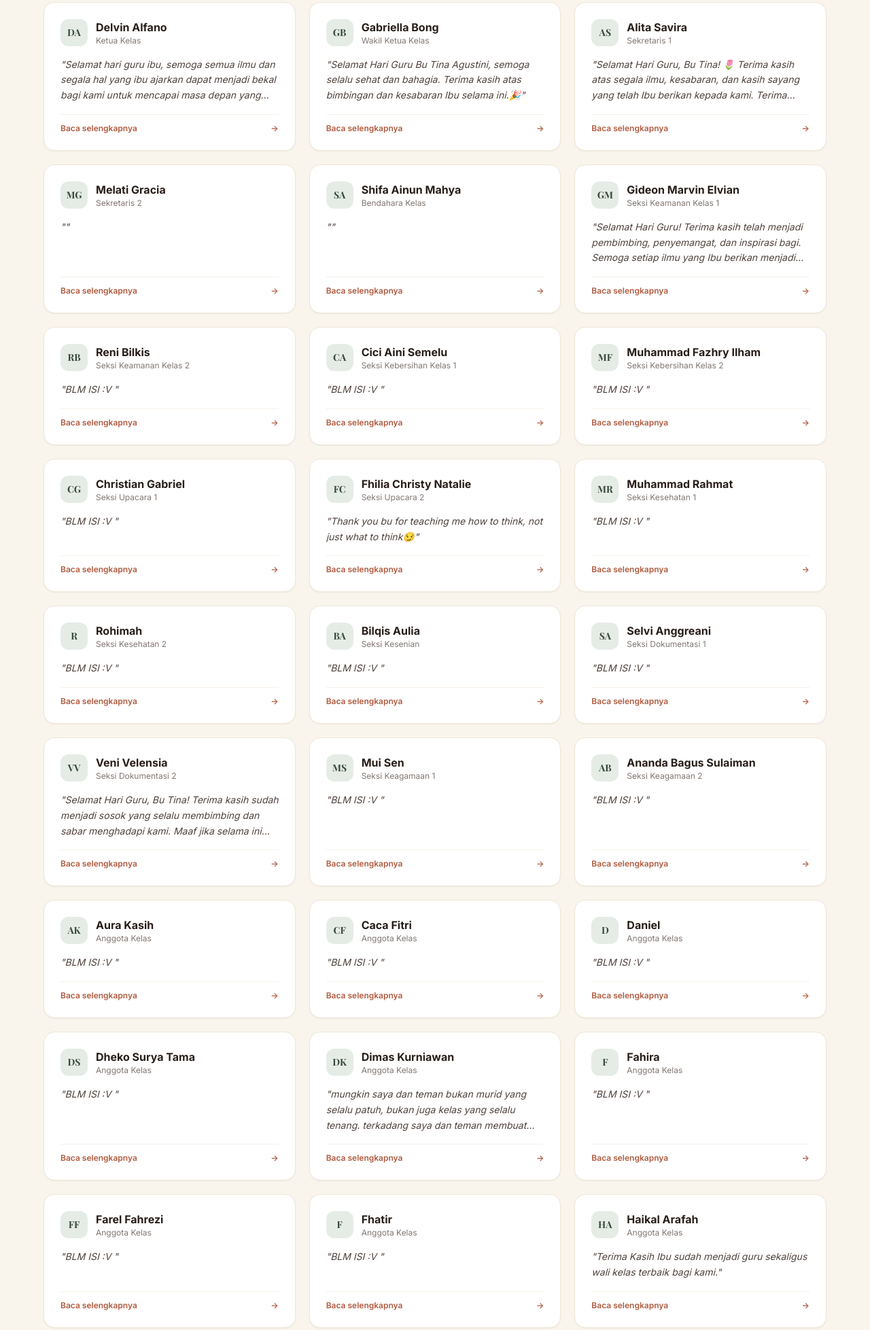
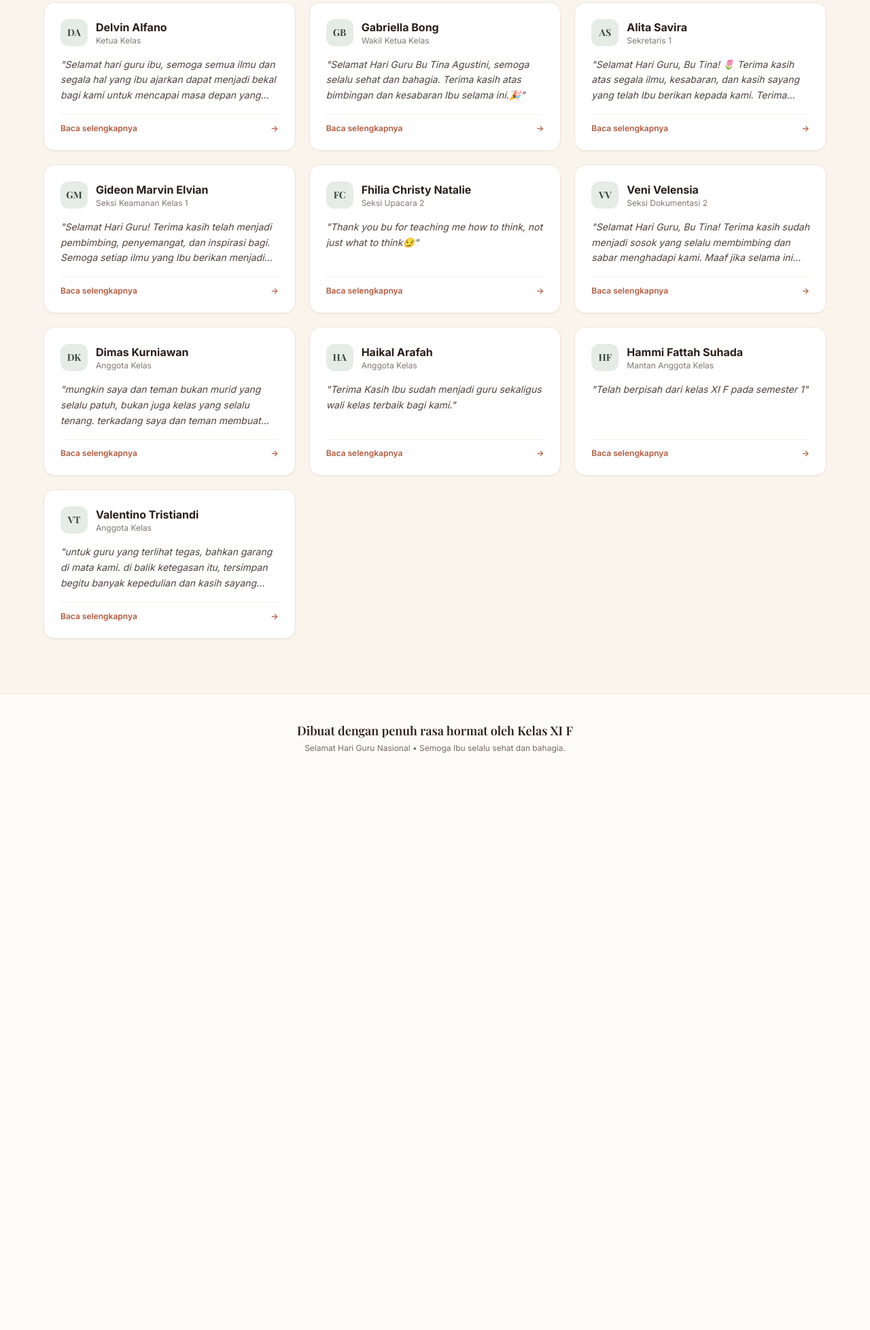
Before and after one commit to alfaa855/alfaa855.github.io, a plain HTML site: page index.html in a window 1280 px wide. Shown: the part 5322-7279 px from the top of the page at 68% size. After the commit the page ends 6471 px from the top, so only its background shows below. Drawn offline with nearby package versions, Linux system fonts and the light colour scheme; a web font is replaced by a local one.

Commit message:
Update student messages for Teacher's Day
Removed several entries with empty messages and added heartfelt messages from students to their teacher for Teacher's Day.

```diff
--- a/index.html
+++ b/index.html
@@ -530,39 +530,9 @@
                 message: "Selamat Hari Guru, Bu Tina! 🌷 Terima kasih atas segala ilmu, kesabaran, dan kasih sayang yang telah Ibu berikan kepada kami. Terima kasih karena tidak pernah lelah membimbing, mengajari, dan mengingatkan kami untuk menjadi pribadi yang lebih baik. Mungkin kami belum selalu menjadi murid yang sempurna. Terkadang ada tingkah laku kami yang membuat Ibu kesal, ada perkataan yang kurang berkenan, dan ada sikap kami yang mungkin menguji kesabaran Ibu. Untuk itu, kami mohon maaf sebesar-besarnya.Bu Tina, semoga Ibu selalu diberikan kesehatan, kebahagiaan, dan kekuatan dalam mendidik generasi penerus bangsa. Semoga setiap ilmu dan kebaikan yang Ibu berikan menjadi amal yang terus mengalir. Terima kasih sudah menjadi bagian dari perjalanan kami. Guru hebat bukan hanya mengajarkan pelajaran, tetapi juga meninggalkan kenangan dan nilai kehidupan yang tidak akan terlupakan. Selamat Hari Guru, Bu Tina! Kami sayang dan menghargai Ibu. ❤️"
             },
             {
-                name: "Melati Gracia",
-                role: "Sekretaris 2",
-                message: ""
-            },
-            {
-                name: "Shifa Ainun Mahya",
-                role: "Bendahara Kelas",
-                message: ""
-            },
-            {
                 name: "Gideon Marvin Elvian",
                 role: "Seksi Keamanan Kelas 1",
                 message:"Selamat Hari Guru! Terima kasih telah menjadi pembimbing, penyemangat, dan inspirasi bagi. Semoga setiap ilmu yang Ibu berikan menjadi berkat dan membawa kebaikan bagi banyak orang."
-            },
-            {
-                name: "Reni Bilkis",
-                role: "Seksi Keamanan Kelas 2",
-                message: "BLM ISI :V "
-            },
-            {
-                name: "Cici Aini Semelu",
-                role: "Seksi Kebersihan Kelas 1",
-                message: "BLM ISI :V "
-            },
-            {
-                name: "Muhammad Fazhry Ilham",
-                role: "Seksi Kebersihan Kelas 2",
-                message: "BLM ISI :V "
-            },
-            {
-                name: "Christian Gabriel",
-                role: "Seksi Upacara 1",
-                message: "BLM ISI :V "
             },
             {
                 name: "Fhilia Christy Natalie",
@@ -570,79 +540,14 @@
                 message: "Thank you bu for teaching me how to think, not just what to think😏"
             },
             {
-                name: "Muhammad Rahmat",
-                role: "Seksi Kesehatan 1",
-                message: "BLM ISI :V "
-            },
-            {
-                name: "Rohimah",
-                role: "Seksi Kesehatan 2",
-                message: "BLM ISI :V "
-            },
-            {
-                name: "Bilqis Aulia",
-                role: "Seksi Kesenian",
-                message: "BLM ISI :V "
-            },
-            {
-                name: "Selvi Anggreani",
-                role: "Seksi Dokumentasi 1",
-                message: "BLM ISI :V "
-            },
-            {
                 name: "Veni Velensia",
                 role: "Seksi Dokumentasi 2",
                 message: "Selamat Hari Guru, Bu Tina! Terima kasih sudah menjadi sosok yang selalu membimbing dan sabar menghadapi kami. Maaf jika selama ini kami sering membuat Ibu kecewa atau kesal. Mungkin kami belum bisa menjadi murid yang sempurna, tetapi kami sangat bersyukur memiliki wali kelas seperti Ibu. Semoga Bu Tina selalu sehat dan bahagia. Jasa dan kebaikan Ibu akan selalu kami ingat."
             },
             {
-                name: "Mui Sen",
-                role: "Seksi Keagamaan 1",
-                message: "BLM ISI :V "
-            },
-            {
-                name: "Ananda Bagus Sulaiman",
-                role: "Seksi Keagamaan 2",
-                message: "BLM ISI :V "
-            },
-            {
-                name: "Aura Kasih",
-                role: "Anggota Kelas",
-                message: "BLM ISI :V "
-            },
-            {
-                name: "Caca Fitri",
-                role: "Anggota Kelas",
-                message: "BLM ISI :V "
-            },
-            {
-                name: "Daniel",
-                role: "Anggota Kelas",
-                message: "BLM ISI :V "
-            },
-            {
-                name: "Dheko Surya Tama",
-                role: "Anggota Kelas",
-                message: "BLM ISI :V "
-            },
-            {
                 name: "Dimas Kurniawan",
                 role: "Anggota Kelas",
                 message: "mungkin saya dan teman bukan murid yang selalu patuh, bukan juga kelas yang selalu tenang. terkadang saya dan teman membuat Ibu/Bapak lelah karena tingkah laku kami. namun, di balik semua itu, saya dan teman sangat bersyukur memiliki wali kelas seperti Ibu/Bapak. terima kasih telah menjadi orang tua kedua bagi kami di sekolah. selamat hari guru, jasamu akan selalu menjadi kenangan indah bagi kami. 🥹❤️"
-            },
-            {
-                name: "Fahira",
-                role: "Anggota Kelas",
-                message: "BLM ISI :V "
-            },
-            {
-                name: "Farel Fahrezi",
-                role: "Anggota Kelas",
-                message: "BLM ISI :V "
-            },
-            {
-                name: "Fhatir",
-                role: "Anggota Kelas",
-                message: "BLM ISI :V "
             },
             {
                 name: "Haikal Arafah",
@@ -653,41 +558,6 @@
                 name: "Hammi Fattah Suhada",
                 role: "Mantan Anggota Kelas",
                 message: "Telah berpisah dari kelas XI F pada semester 1"
-            },
-            {
-                name: "Nawal Huda Jagadinata",
-                role: "Anggota Kelas",
-                message: "BLM ISI :V "
-            },
-            {
-                name: "Noferli",
-                role: "Anggota Kelas",
-                message: "BLM ISI :V "
-            },
-            {
-                name: "Rava Andika Pratama",
-                role: "Anggota Kelas",
-                message: "BLM ISI :V "
-            },
-            {
-                name: "Regina",
-                role: "Anggota Kelas",
-                message: "BLM ISI :V "
-            },
-            {
-                name: "Rio Saputra",
-                role: "Anggota Kelas",
-                message: "BLM ISI :V "
-            },
-            {
-                name: "Syarif Fairuz Nafis",
-                role: "Anggota Kelas",
-                message: "BLM ISI :V "
-            },
-            {
-                name: "Tiara",
-                role: "Anggota Kelas",
-                message: "BLM ISI :V "
             },
             {
                 name: "Valentino Tristiandi",
```
